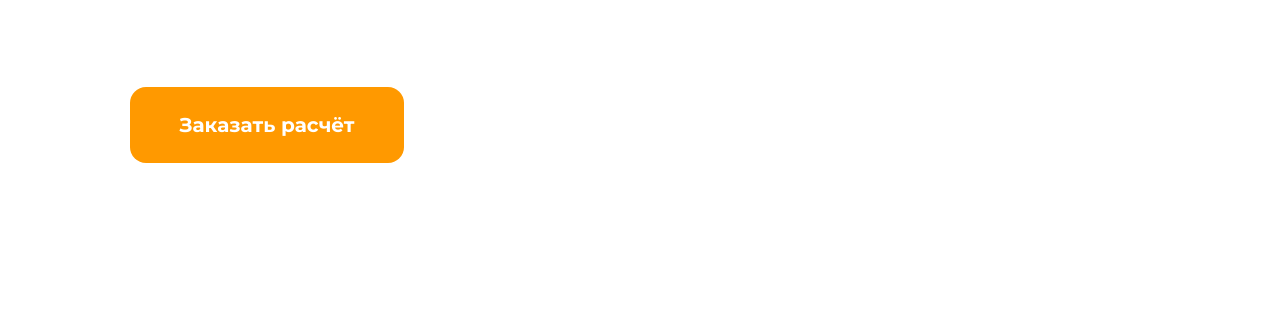
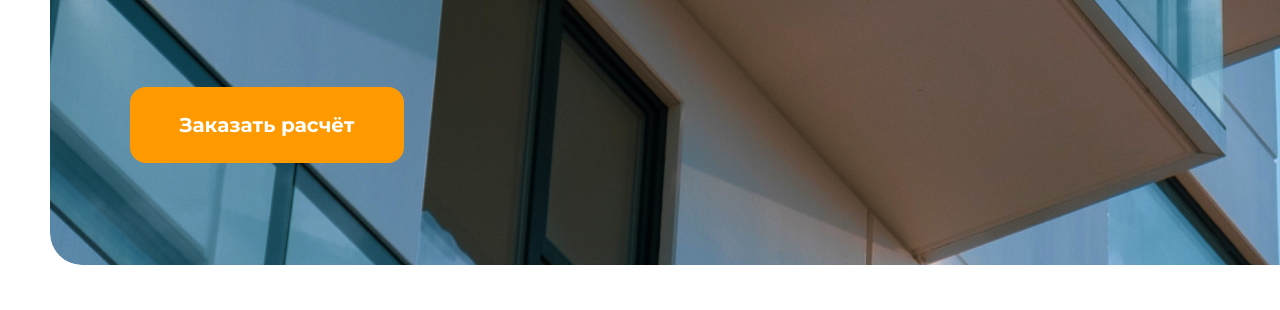
Before and after one commit to mejidza/evclide, a plain HTML site: page index.html in a window 1280 px wide. Shown: the part 490-800 px from the top of the page. Drawn offline with Linux system fonts and the light colour scheme; the site is published under a folder, as on GitHub Pages, so addresses that start at the root find nothing.

Commit message:
fixed bg bug

```diff
--- a/style.css
+++ b/style.css
@@ -49,7 +49,7 @@ body {
 .project-solution {
   width: 1770px;
   height: 620px;
-  background: url(/img/low-angle-photo-of-balconies-2462015\ 1.png);
+  background: url(./img/low-angle-photo-of-balconies-2462015\ 1.png);
   border-radius: 32px;
 }
 .project-solution-title {
```
